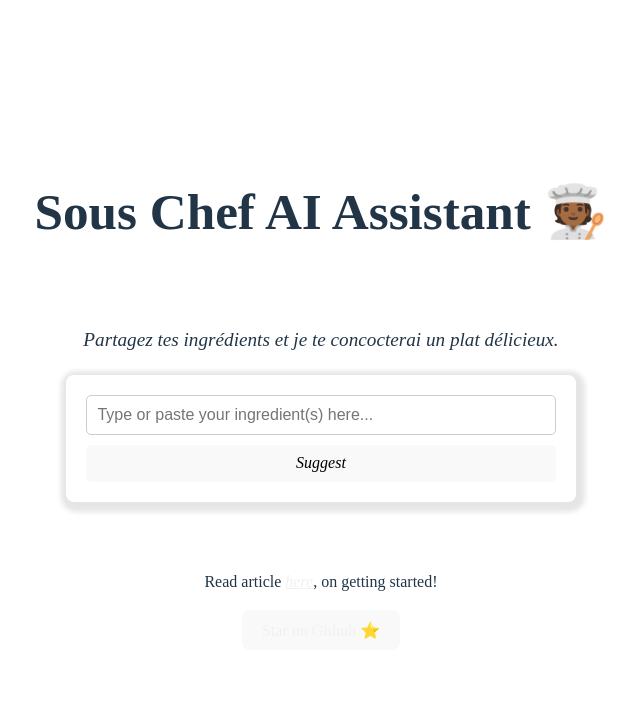
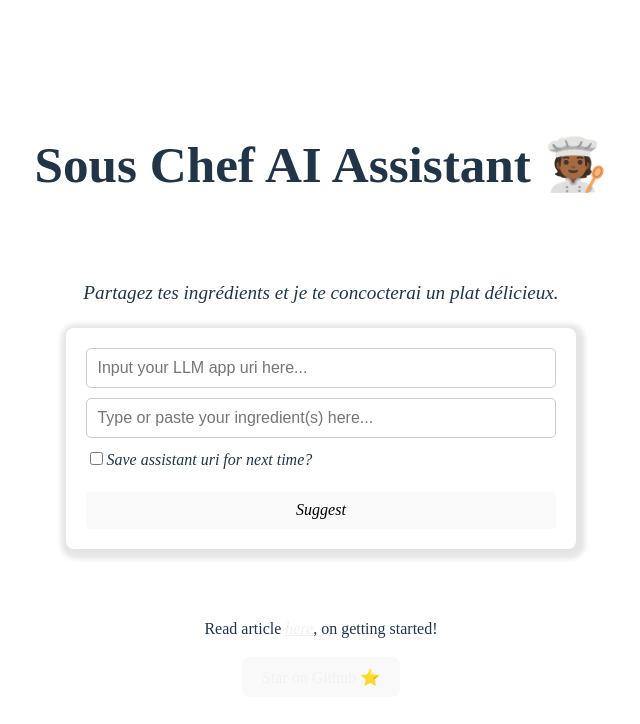
Before and after one commit to aybruhm/sous-chef-ui, a Svelte app: page / in a window 1280 px wide. Shown: the top 724 px of the page, without its empty margins (319-959 px from the left). Built offline with nearby package versions, Linux system fonts and the light colour scheme.

Commit message:
Update - import and make use of summary component

```diff
--- a/src/components/Prompt.svelte
+++ b/src/components/Prompt.svelte
@@ -1,15 +1,23 @@
 <script lang="ts">
 	import axios from "axios";
+	import Summary from "./Summary.svelte";
 	import type { LLMAppResponse } from "../lib/Types";
 
-	let userInput: string = "";
-	let llmAppURI: string = "";
+	let userInput: string;
+	let llmAppURI: string;
+	let isLoading: boolean;
+	let llmAppResponse: string;
 
 	const makeSuggestionToLLM = async (input: string, llmAppURI: string) => {
 		try {
 			const response = await axios.post(llmAppURI, {
-				role: "user",
-				content: input,
+				inputs: [
+					{
+						role: "user",
+						content: userInput,
+					},
+				],
+				environment: "production",
 			});
 			return response.data as LLMAppResponse;
 		} catch (err) {
@@ -18,11 +26,44 @@
 		}
 	};
 
-	const handleButtonClick = async () => {
-		const response = await makeSuggestionToLLM(userInput, llmAppURI);
+	// Load from local storage on component initialization
+	$: if (typeof Storage !== "undefined") {
+		const storedURI = localStorage.getItem("kitchenAssistantURI");
+		if (storedURI) {
+			llmAppURI = storedURI;
+		}
+	}
 
-		// Display message in summary component
-		const message = response.message;
+	const handleLLMAppURIInput = (e: any) => {
+		llmAppURI = e.target.value;
+	};
+
+	const handleIngredientsInput = (e: any) => {
+		userInput = e.target.value;
+	};
+
+	const handleCheckboxClick = () => {
+		if (typeof Storage !== "undefined" && llmAppURI !== "undefined") {
+			localStorage.setItem("kitchenAssistantURI", llmAppURI);
+		} else {
+			throw Error("Local storage is not supported by your browser");
+		}
+	};
+
+	const handleButtonClick = async (e: any) => {
+		e.preventDefault();
+		isLoading = true;
+
+		try {
+			const response = await makeSuggestionToLLM(userInput, llmAppURI);
+			llmAppResponse = response.message;
+		} catch (err) {
+			console.error(err);
+			throw err;
+		} finally {
+			// Reset loading state in both success and error cases
+			isLoading = false;
+		}
 	};
 </script>
 
@@ -36,14 +77,40 @@
 			<div class="form-input">
 				<input
 					type="text"
+					value={llmAppURI || ""}
+					on:input={handleLLMAppURIInput}
+					placeholder="Input your LLM app uri here..."
+				/>
+			</div>
+			<div class="form-input">
+				<input
+					type="text"
+					on:input={handleIngredientsInput}
 					placeholder="Type or paste your ingredient(s) here..."
 				/>
 			</div>
+			<div class="form-input-checkbox">
+				<input type="checkbox" on:click={handleCheckboxClick} /><span
+					class="checkbox-title">Save assistant uri for next time?</span
+				>
+			</div>
 
 			<div class="form-btn">
-				<button on:click={handleButtonClick}><span>Suggest</span></button>
+				<button disabled={isLoading} on:click={handleButtonClick}
+					><span
+						>{#if isLoading}
+							Processing...
+						{:else}
+							Suggest
+						{/if}</span
+					></button
+				>
 			</div>
 		</form>
+
+		{#if llmAppResponse !== undefined}
+			<Summary recipeData={llmAppResponse} />
+		{/if}
 	</div>
 </main>
 
@@ -66,12 +133,22 @@
 		margin-bottom: 10px;
 	}
 
+	.form-input-checkbox {
+		flex: none !important;
+		text-align: left;
+		padding-bottom: 20px;
+	}
+
 	.form-input input {
 		flex: 1;
 		padding: 10px;
 		border: 1px solid #ccc;
 		border-radius: 5px;
 		font-size: 16px;
+	}
+
+	span.checkbox-title {
+		font-style: italic;
 	}
 
 	.form-btn button {
```
